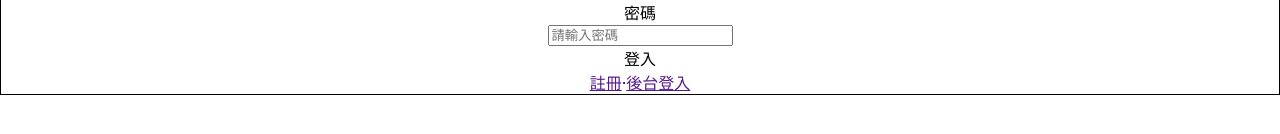
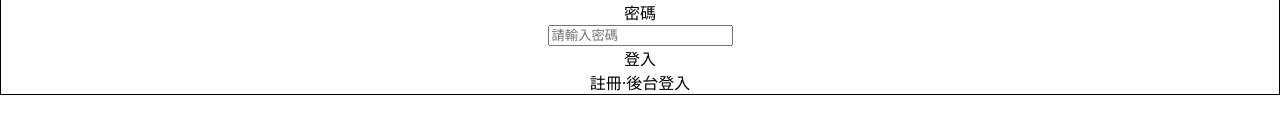
Before and after one commit to sophiayu86/simple-twitter, a React (Create React App) app: page /login in a window 1280 px wide. Shown: the part 210-344 px from the top of the page. Built offline with nearby package versions, Linux system fonts and the light colour scheme.

Commit message:
fix: eslint bug

```diff
--- a/src/Components/LoginInput/index.js
+++ b/src/Components/LoginInput/index.js
@@ -16,7 +16,7 @@ const LoginInput=()=>{
                 <input type="text" placeholder="請輸入密碼" className={styles.inputText}></input>
             </div>
             <div className={styles.loginButton}>登入</div>
-            <section><a href="" className={styles.register}>註冊</a><span className={styles.midDot}>‧</span><a href="" className={styles.backStage}>後台登入</a></section>
+            <section><span className={styles.register}>註冊</span><span className={styles.midDot}>‧</span><span href="" className={styles.backStage}>後台登入</span></section>
         </section>
     </div>
     )
```
